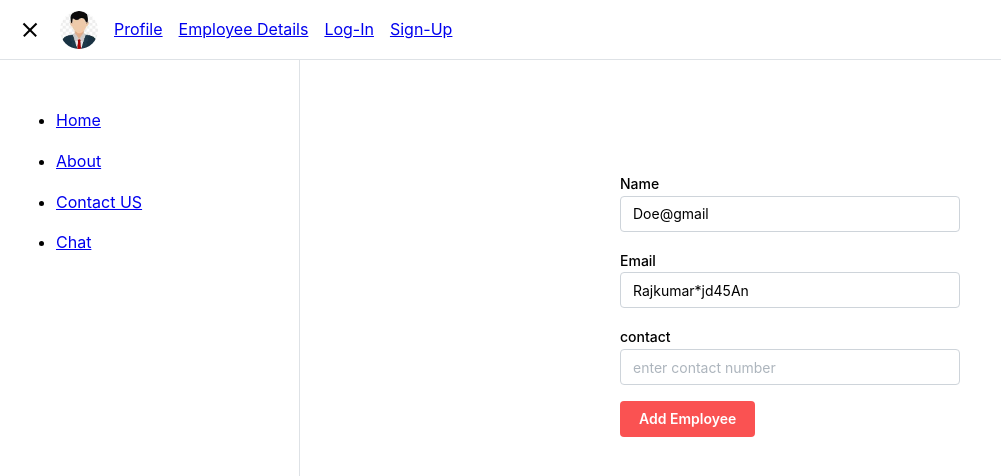
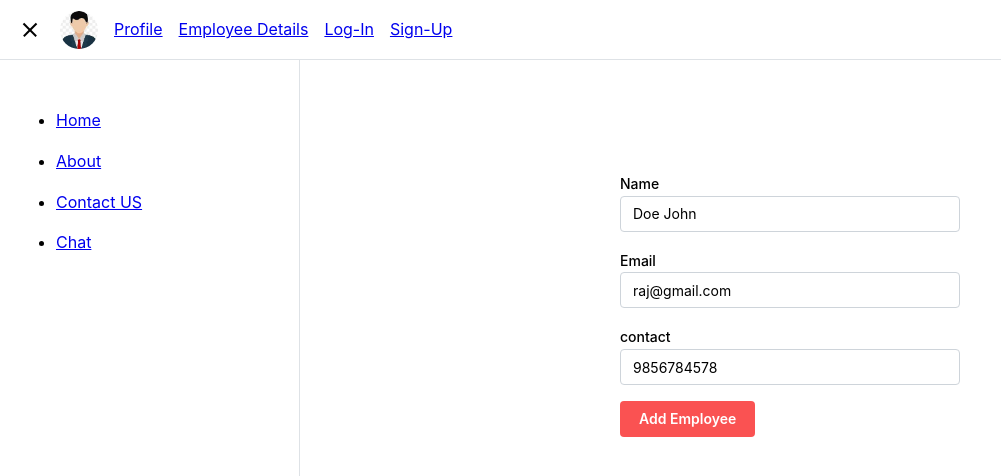
Before and after one commit to rajkumarrathod404/HptCare-Project, a React (Vite) app: page /Add/emp in a window 1280 px wide. Shown: the top 476 px of the page, without its empty margins (0-1001 px from the left). Built offline with nearby package versions, Linux system fonts and the light colour scheme; data requests are answered from the project's data file.

Commit message:
minor change AddEditEployee

```diff
--- a/src/MainData/Add-Edit-Employee.tsx
+++ b/src/MainData/Add-Edit-Employee.tsx
@@ -9,9 +9,9 @@ export default function AddEditEmployee() {
   //   const [submittedValues, setSubmittedValues] = useState("");
   const form = useForm({
     initialValues: {
-      name: "Doe@gmail",
-      email: "Rajkumar*jd45An",
-      contact: "",
+      name: "Doe John",
+      email: "raj@gmail.com",
+      contact: "9856784578",
     },
 
   });
```
